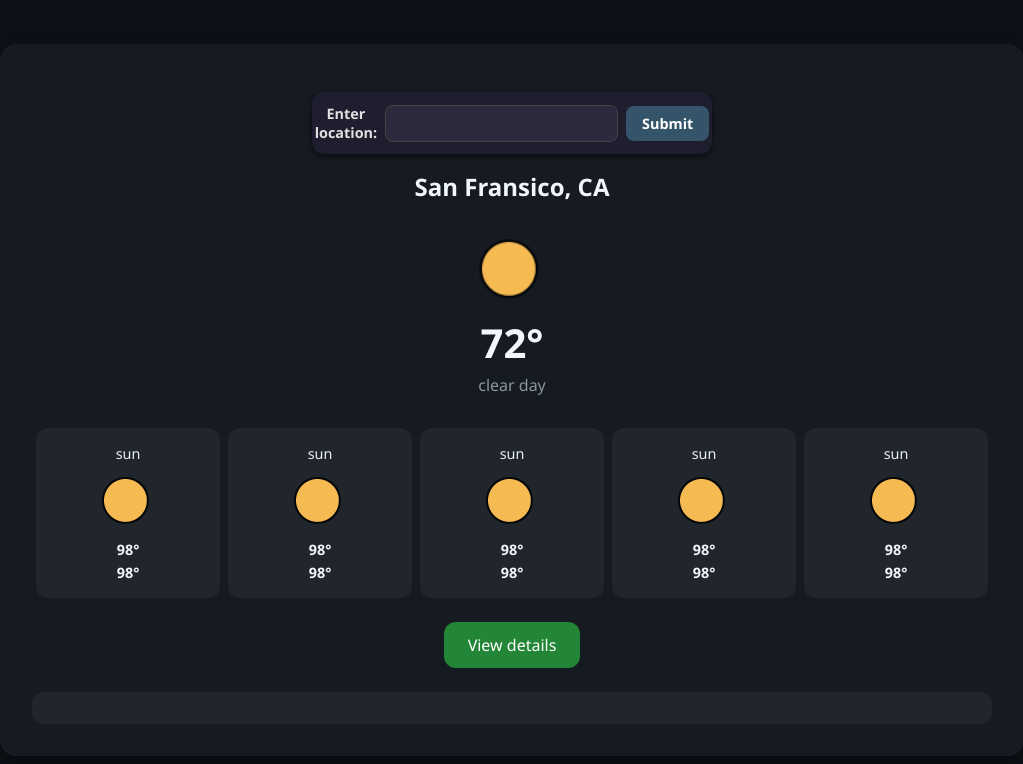
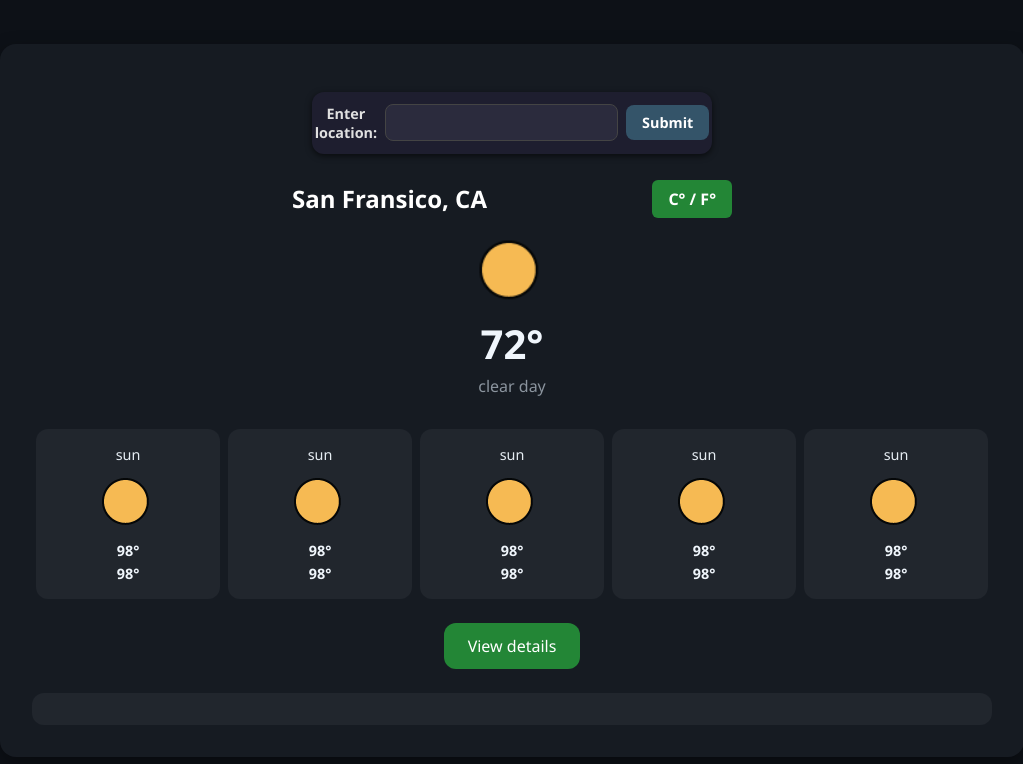
Before and after one commit to Martin-Rojas/weather-app, a website built with webpack: page src/template.html in a window 1280 px wide. Shown: the whole page, without its empty margins (128-1151 px from the left). Built offline with nearby package versions, Linux system fonts and the light colour scheme.

Commit message:
code to center the btn to change the c/f degrees and city name

```diff
--- a/src/styles.css
+++ b/src/styles.css
@@ -23,11 +23,84 @@ body {
   width: 80%;
   overflow-x: auto;
 }
+form {
+  display: flex;
+  justify-content: center;
+  align-items: center;
+  gap: 0.5rem;
+  margin: 1rem auto;
+  padding: 0.75rem 1rem;
+  background: #1e1e2f;
+  border-radius: 12px;
+  box-shadow: 0 2px 6px rgba(0, 0, 0, 0.6);
+  max-width: 400px;
+}
 
-h1 {
+form label {
+  font-size: 0.9rem;
+  font-weight: bolder;
+  color: #e0e0e0;
+}
+
+form input[type="text"] {
+  padding: 0.5rem 0.75rem;
+  border: 1px solid #444;
+  border-radius: 8px;
+  font-size: 0.9rem;
+  outline: none;
+  background: #2b2b3d;
+  color: #f5f5f5;
+  flex: 1;
+  transition: border 0.2s ease;
+}
+
+form input[type="text"]:focus {
+  border: 1px solid #4aa3df;
+}
+
+form input[type="submit"] {
+  padding: 0.5rem 1rem;
+  background: #345469;
+  color: white;
+  border: none;
+  border-radius: 8px;
+  cursor: pointer;
+  font-size: 0.9rem;
+  font-weight: bold;
+  transition: background 0.3s ease;
+}
+
+form input[type="submit"]:hover {
+  background: #357ab8;
+}
+.header {
+  width: 50%;
+  margin: 0 auto;
+  display: flex;
+  justify-content: space-between;
+  align-items: center;
+  padding: 10px 20px;
+}
+
+.header h1 {
   font-size: 1.5rem;
-  margin-bottom: 1.5rem;
-  color: #f0f6fc;
+  color: #fff;
+  margin: 0;
+}
+
+.header button {
+  padding: 8px 16px;
+  border: none;
+  border-radius: 6px;
+  background-color: #238636;
+  color: #fff;
+  cursor: pointer;
+  font-weight: bold;
+  transition: background 0.2s;
+}
+
+.header button:hover {
+  background-color: #2ea043;
 }
 
 #current-weather {
@@ -122,9 +195,6 @@ button:hover {
 }
 
 @media screen and (max-width: 800px) {
-  /* body {
-    background-color: lightgreen;
-  } */
   .five-days {
     margin: 0 auto;
     display: flex;
@@ -142,54 +212,3 @@ button:hover {
     transition: background 0.3s ease;
   }
 }
-
-form {
-  display: flex;
-  justify-content: center;
-  align-items: center;
-  gap: 0.5rem;
-  margin: 1rem auto;
-  padding: 0.75rem 1rem;
-  background: #1e1e2f;
-  border-radius: 12px;
-  box-shadow: 0 2px 6px rgba(0, 0, 0, 0.6);
-  max-width: 400px;
-}
-
-form label {
-  font-size: 0.9rem;
-  font-weight: bolder;
-  color: #e0e0e0;
-}
-
-form input[type="text"] {
-  padding: 0.5rem 0.75rem;
-  border: 1px solid #444;
-  border-radius: 8px;
-  font-size: 0.9rem;
-  outline: none;
-  background: #2b2b3d;
-  color: #f5f5f5;
-  flex: 1;
-  transition: border 0.2s ease;
-}
-
-form input[type="text"]:focus {
-  border: 1px solid #4aa3df;
-}
-
-form input[type="submit"] {
-  padding: 0.5rem 1rem;
-  background: #345469;
-  color: white;
-  border: none;
-  border-radius: 8px;
-  cursor: pointer;
-  font-size: 0.9rem;
-  font-weight: bold;
-  transition: background 0.3s ease;
-}
-
-form input[type="submit"]:hover {
-  background: #357ab8;
-}
--- a/src/template.html
+++ b/src/template.html
@@ -12,7 +12,10 @@
         <input type="text" name="location" id="location" />
         <input type="submit" value="Submit" />
       </form>
-      <h1 id="address">San Fransico, CA</h1>
+      <div class="header">
+        <h1 id="address">San Fransico, CA</h1>
+        <button>C&deg / F&deg</button>
+      </div>
       <div class="" id="current-weather">
         <img
           id="weather-icon"
```
